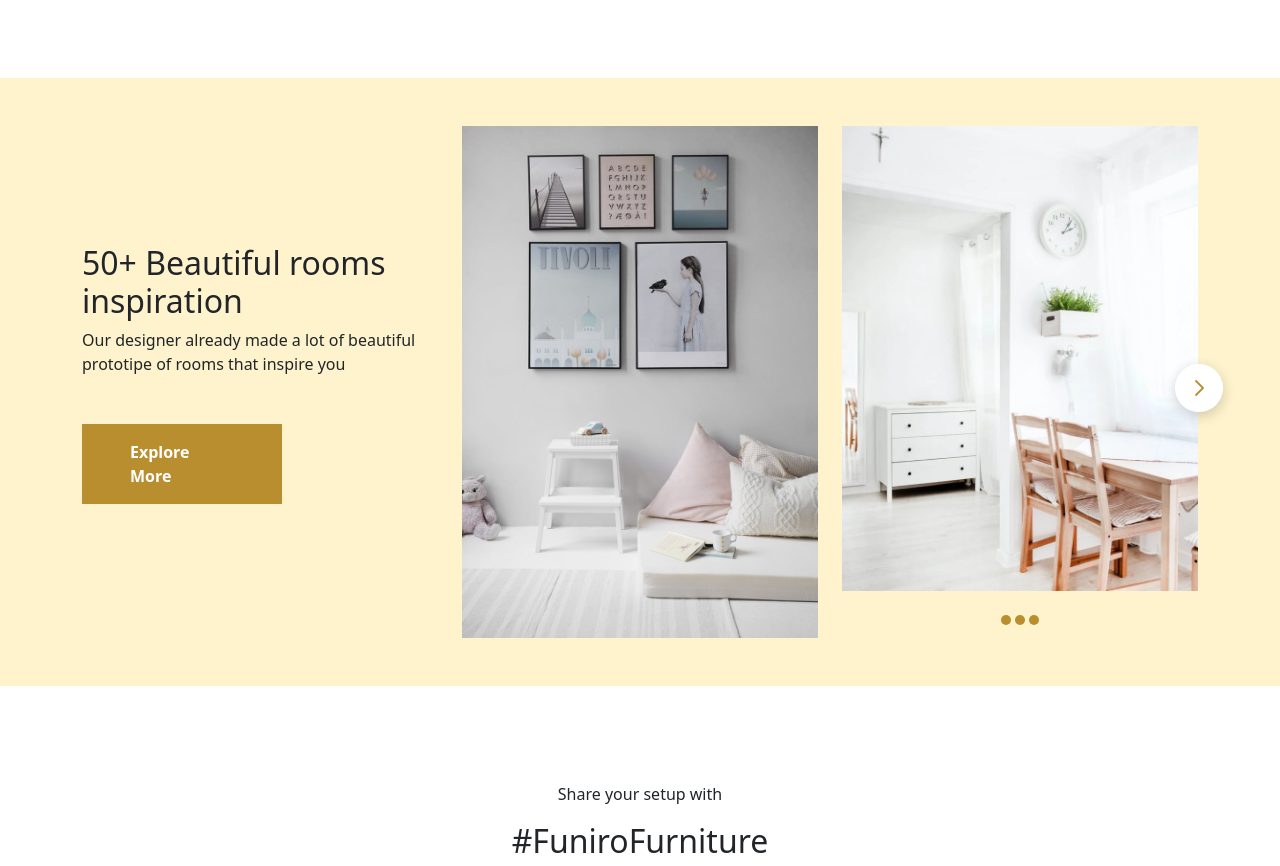
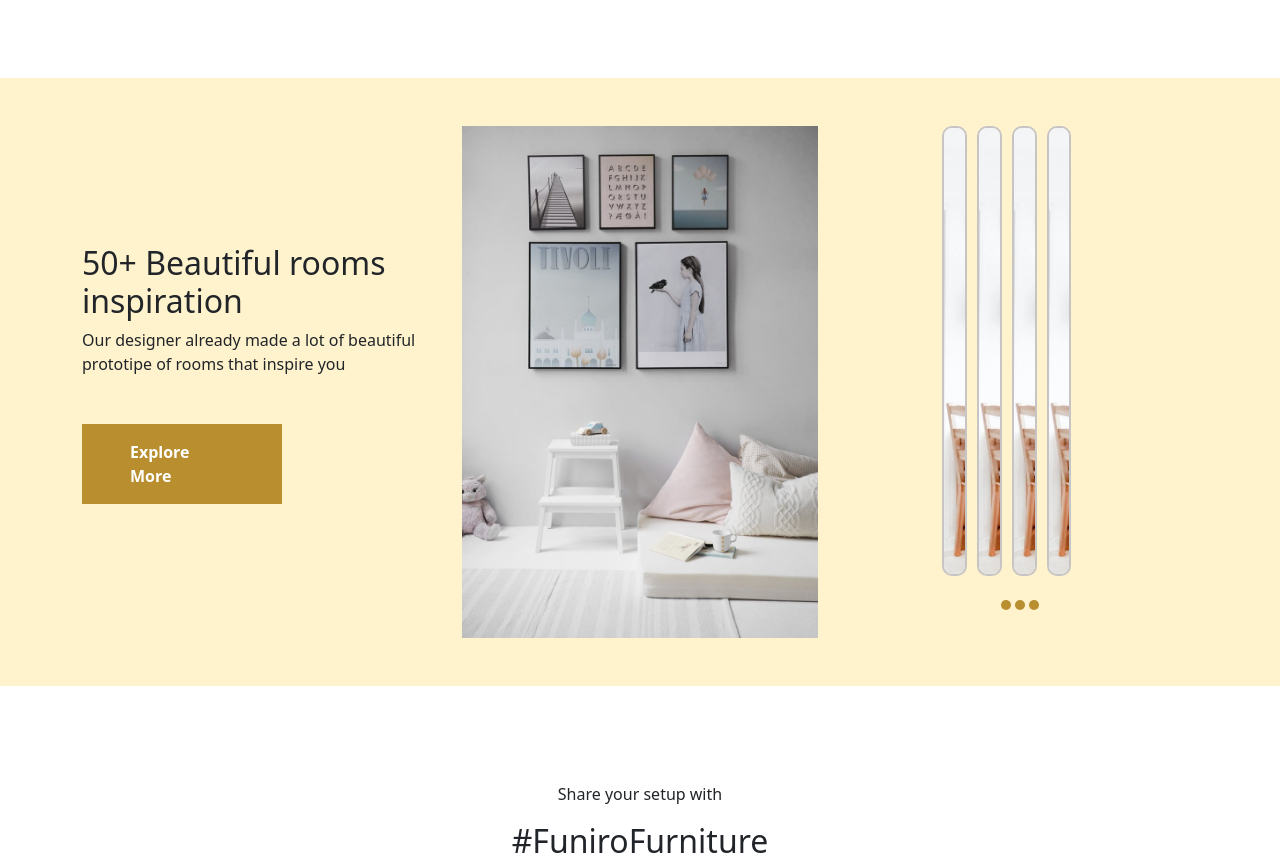
Before and after one commit to MrAziz313/E-commerce-website4, a plain HTML site: page index.html in a window 1280 px wide. Shown: the part 2500-3366 px from the top of the page. Drawn offline with nearby package versions, Linux system fonts and the light colour scheme.

Commit message:
slider images with hover effect

```diff
--- a/index.html
+++ b/index.html
@@ -594,15 +594,30 @@
             </div>
           </div>
           <div class="col-md-4">
-            <div class="position-relative bottom-0 end-0 top-0 start-0">
+            <div class="hover_img ">
               <img
-                class="img-fluid"
+                class=""
                 src="./src/images/Rectangle 25.png"
                 alt=""
               />
-              <div class="next-arrow">
+              <img
+              class=""
+              src="./src/images/Rectangle 25.png"
+              alt=""
+            />
+            <img
+            class=""
+            src="./src/images/Rectangle 25.png"
+            alt=""
+          />
+          <img
+          class=""
+          src="./src/images/Rectangle 25.png"
+          alt=""
+        />
+              <!-- <div class="next-arrow">
                 <a href="#"><img src="./src/images/Group 13.png" alt=""></a>
-              </div>
+              </div> -->
             </div>
             <div class="text-center mt-3">
               <span class="circle rounded-circle d-inline-block"></span>
--- a/src/css/style.css
+++ b/src/css/style.css
@@ -148,3 +148,24 @@ body {
 
   }
 } */
+ .hover_img{
+  margin-left: 40px;
+  width: 70%;
+  height: 450px;
+  display: flex;
+  justify-content: center;
+  gap: 10px;
+
+ }
+ .hover_img img{
+  width: 10%;
+  height: 100%;
+  object-fit: cover;
+  border-radius: 10px;
+  border: 2px solid rgb(198, 196, 196);
+  transition: all ease-in-out .5s;
+ }
+ .hover_img img:hover{
+  width: 100%;
+
+ }
```
